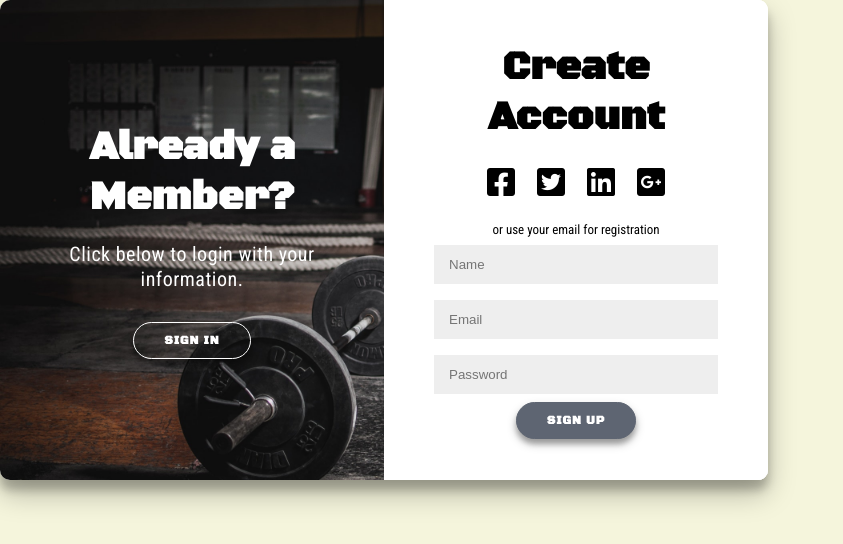
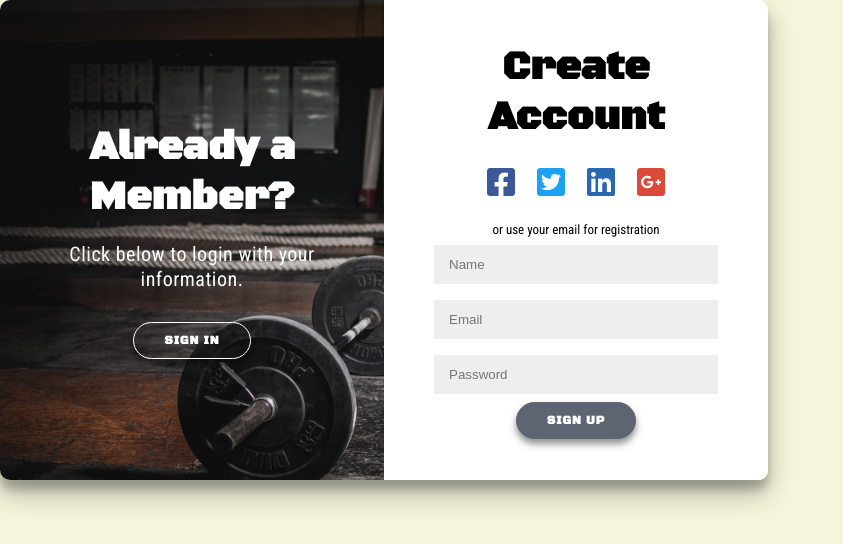
Before and after one commit to dae-hyun-kim/get_swole, a React (Create React App) app: page / in a window 1280 px wide. Both pictures are taken after a click on the button "SIGN UP". Shown: the top 544 px of the page, without its empty margins (0-843 px from the left). Built offline with nearby package versions, Linux system fonts and the light colour scheme.

Commit message:
media logos styled

```diff
--- a/src/components/Login/Login.js
+++ b/src/components/Login/Login.js
@@ -22,10 +22,10 @@ const Login = () => {
         <form action="#">
           <h1 className={styles.headTitles}>Create Account</h1>
           <div className={styles.socialContainer}>
-            <i className={styles.social}><i className="fab fa-facebook-square fa-2x"></i></i>
-            <i className={styles.social}><i className="fab fa-twitter-square fa-2x"></i></i>
-            <i href="#" className={styles.social}><i className="fab fa-linkedin fa-2x"></i></i>
-            <i className={styles.social}><i className="fab fa-google-plus-square fa-2x"></i></i>
+            <i className={styles.social}><i className={`${styles.facebook} fab fa-facebook-square fa-2x`}></i></i>
+            <i className={styles.social}><i className={`${styles.twitter} fab fa-twitter-square fa-2x`}></i></i>
+            <i href="#" className={styles.social}><i className={`${styles.linkedIn} fab fa-linkedin fa-2x`}></i></i>
+            <i className={styles.social}><i className={`${styles.google} fab fa-google-plus-square fa-2x`}></i></i>
           </div>
           <span className={styles.printSmall}>or use your email for registration</span>
           <input type="text" placeholder="Name"/>
@@ -38,10 +38,10 @@ const Login = () => {
         <form action="#">
           <h1 className={styles.headTitles}>Sign In</h1>
           <div className={styles.socialContainer}>
-            <i className={styles.social}><i className="fab fa-facebook-square fa-2x"></i></i>
-            <i className={styles.social}><i className="fab fa-twitter-square fa-2x"></i></i>
-            <i className={styles.social}><i className="fab fa-linkedin fa-2x"></i></i>
-            <i className={styles.social}><i className="fab fa-google-plus-square fa-2x"></i></i>
+            <i className={styles.social}><i className={`${styles.facebook} fab fa-facebook-square fa-2x`}></i></i>
+            <i className={styles.social}><i className={`${styles.twitter} fab fa-twitter-square fa-2x`}></i></i>
+            <i className={styles.social}><i className={`${styles.linkedIn} fab fa-linkedin fa-2x`}></i></i>
+            <i className={styles.social}><i className={`${styles.google} fab fa-google-plus-square fa-2x`}></i></i>
           </div>
           <span className={styles.printSmall}>or use your account</span>
           <input type="email" placeholder="Email"/>
--- a/src/components/Login/Login.module.css
+++ b/src/components/Login/Login.module.css
@@ -231,3 +231,19 @@ input {
 	height: 40px;
 	width: 40px;
 }
+
+.facebook {
+	color: #3B5998;
+}
+
+.twitter {
+	color: #1DA1F2;
+}
+
+.linkedIn {
+	color: #2867B2;
+}
+
+.google {
+	color: #DB4A39;
+}
```
